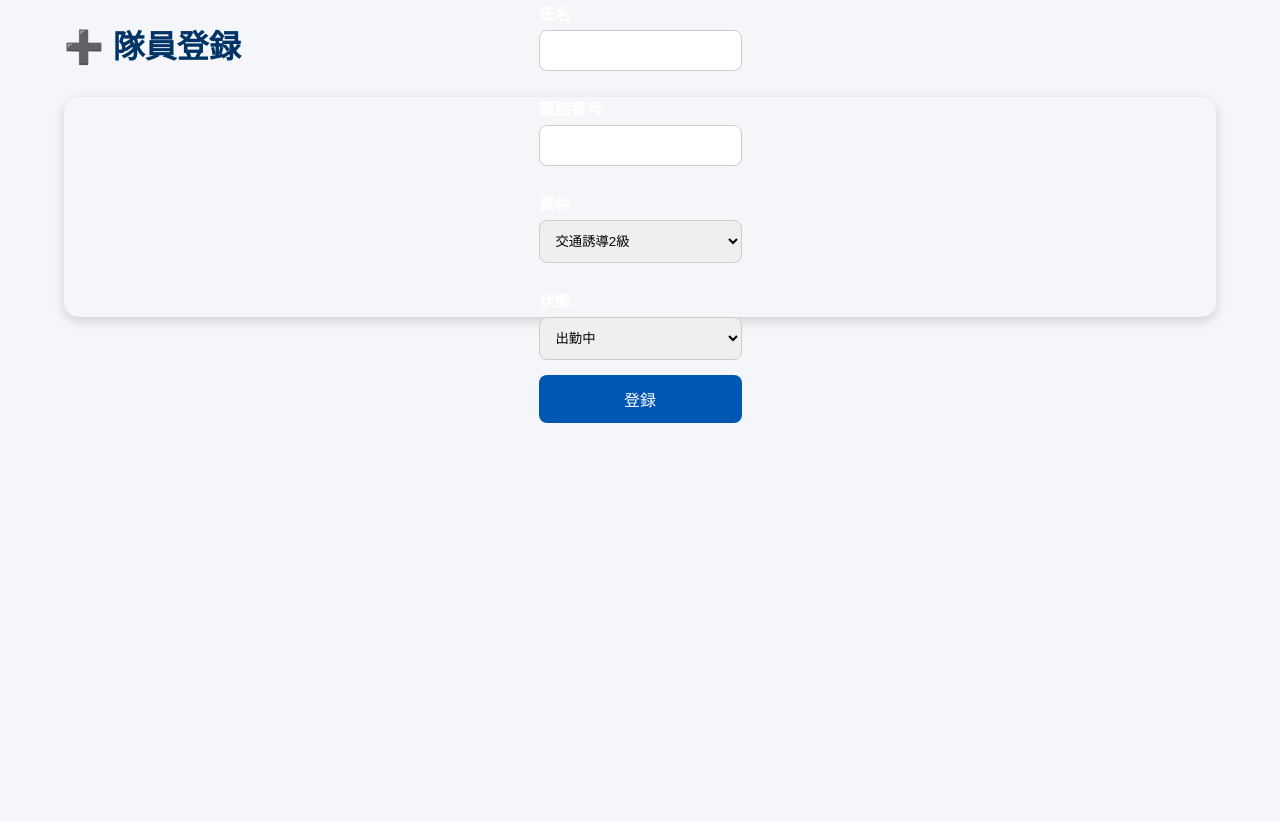
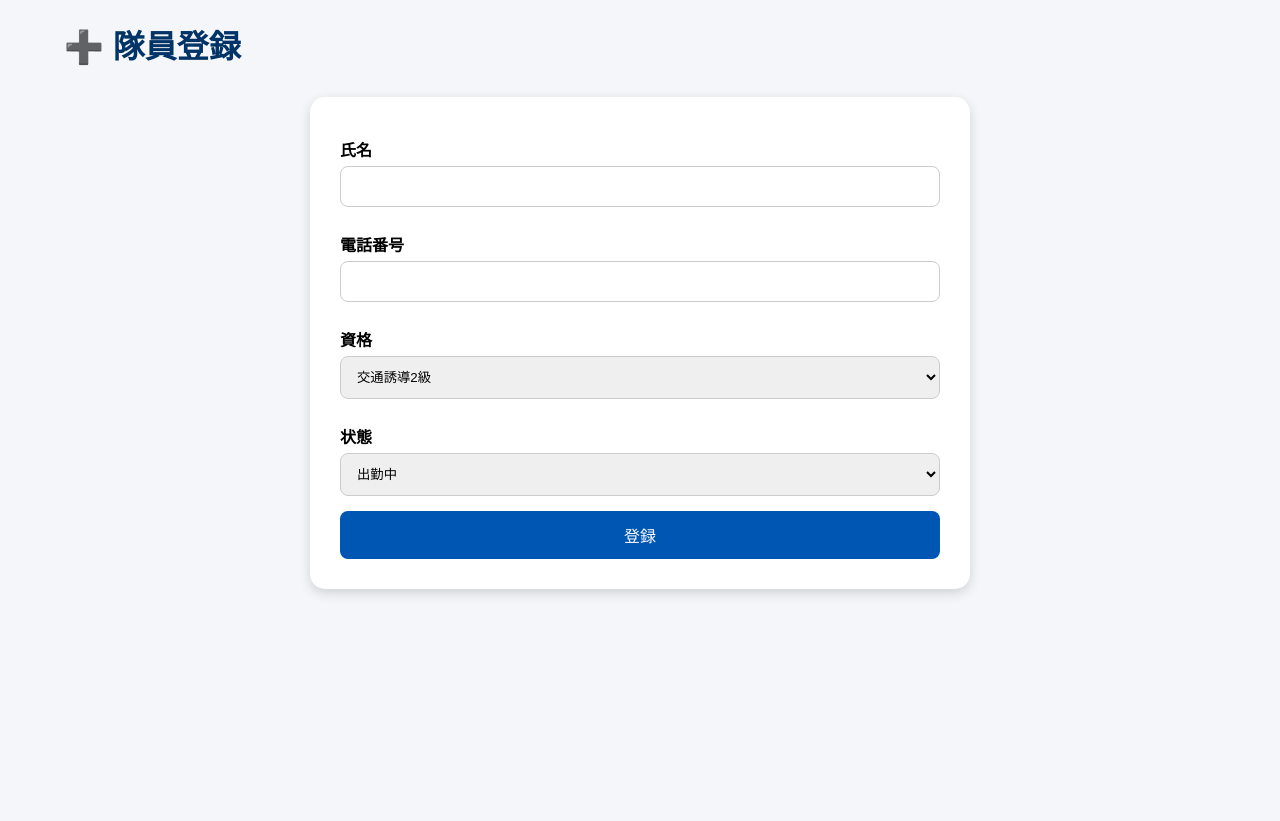
Before and after one commit to matsuokentaro/security-management, a Flask app: page /guard-form in a window 1280 px wide. Run offline with Flask 3, Linux system fonts and the light colour scheme.

```diff
--- a/static/style.css
+++ b/static/style.css
@@ -245,3 +245,12 @@ tr:hover{
     border-radius:6px;
     text-decoration:none;
 }
+
+.form-card{
+    background:white;
+    padding:30px;
+    border-radius:15px;
+    box-shadow:0 4px 12px rgba(0,0,0,.15);
+    max-width:600px;
+    margin:0 auto;
+}
--- a/templates/guard_form.html
+++ b/templates/guard_form.html
@@ -11,7 +11,7 @@
 
 <h1>➕ 隊員登録</h1>
 
-<div class="card">
+<div class="form-card">
 
 <form method="POST">
 
```
